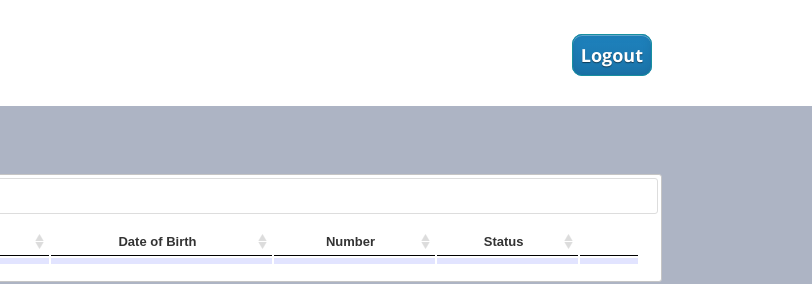
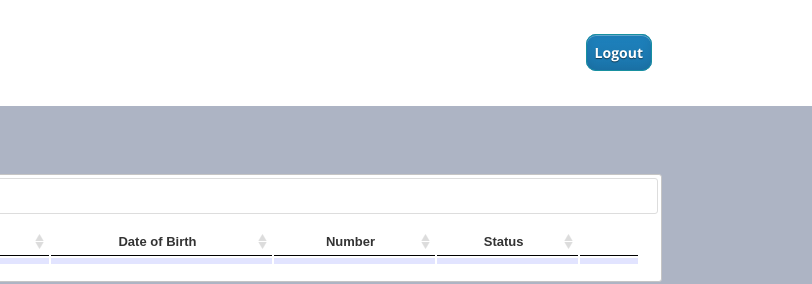
Before and after one commit to dickhardt/rs-sample-node-a2p3, a website: page html/admin.html in a window 1280 px wide. Shown: the top 284 px of the page, 468-1280 px from the left. Drawn offline with nearby package versions, Linux system fonts and the light colour scheme; files that its build step writes are made by us from their sources; no server answers; files whose address does not match are found by name.

Commit message:
smaller logout button

```diff
--- a/html/admin.html
+++ b/html/admin.html
@@ -23,7 +23,7 @@
 		<span class="mainTitle">Law Society</span>
 		<div class="mainTitleText">Administrative Portal</div>
 		<div class="loginStatus">
-		  <a href="/logout" id="logout" class="genericButton">Logout</a>
+		  <a href="/logout" id="logout" class="genericSmallButton">Logout</a>
 		</div>
 	</section>
 </header>
```
Also changed, not shown: html/developer.html (+1 -1 lines), html/lawyer.html (+1 -1 lines).
